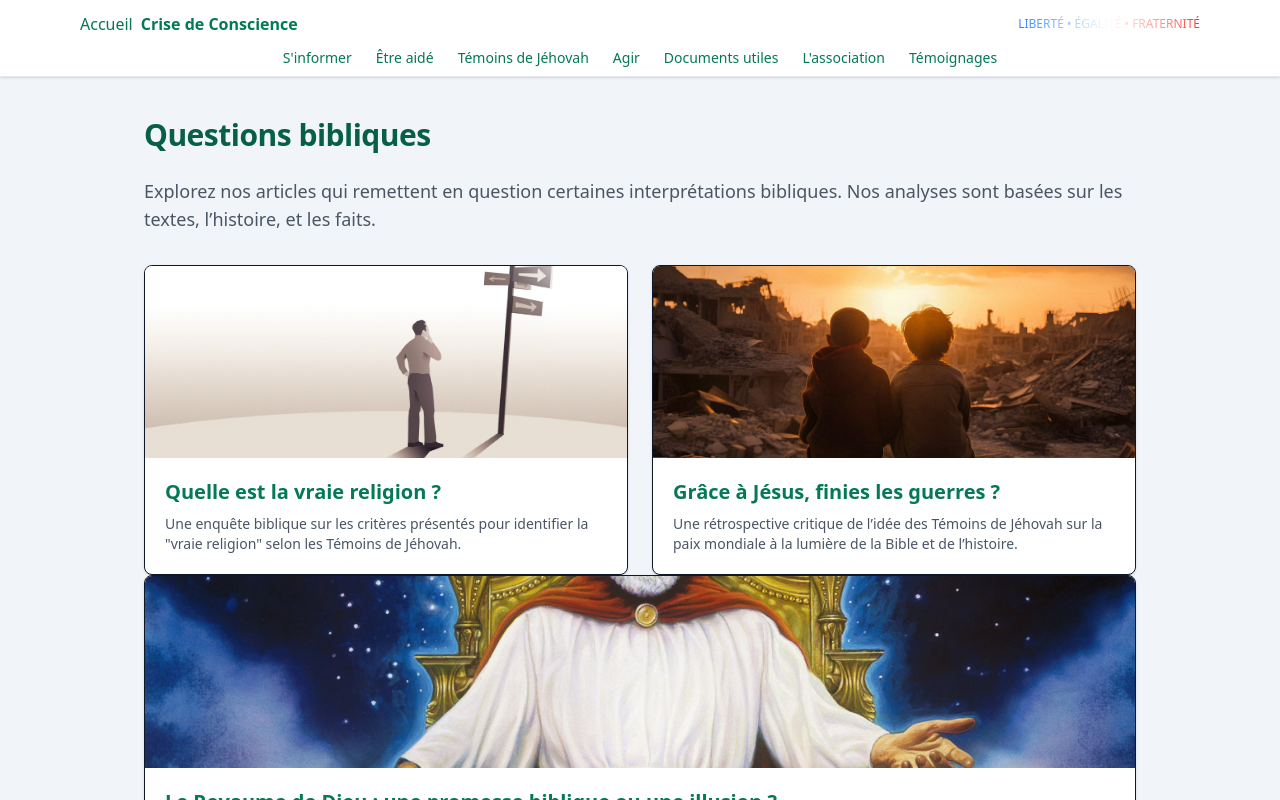
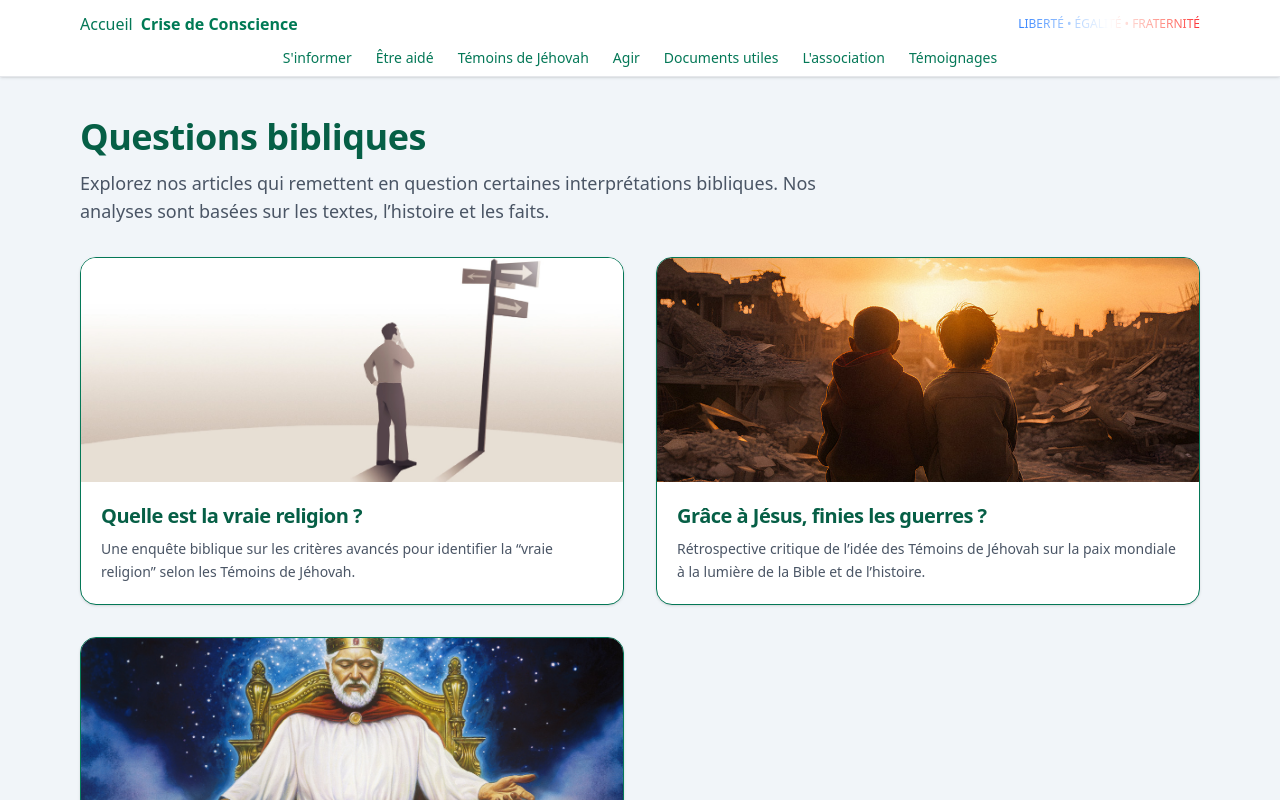
Before and after one commit to creacress/crise_de_conscience-main, a Next.js app: page /temoins-de-jehovah/contre-articles/questions-bibliques in a window 1280 px wide. Shown: the top 800 px of the page. Built offline with nearby package versions, Linux system fonts and the light colour scheme.

Commit message:
adjust question biblique / page.tsx

```diff
--- a/src/app/temoins-de-jehovah/contre-articles/questions-bibliques/page.tsx
+++ b/src/app/temoins-de-jehovah/contre-articles/questions-bibliques/page.tsx
@@ -1,87 +1,100 @@
+import Link from "next/link";
+import Image from "next/image";
+import type { FC } from "react";
 
+// Types
+type Article = {
+  href: string;
+  title: string;
+  description: string;
+  img: string;
+  alt: string;
+};
 
-import Link from 'next/link';
-import Image from 'next/image';
-
-export default function QuestionsBibliques() {
-  return (
-    <div className="max-w-5xl mx-auto px-4 py-10">
-      <h1 className="text-3xl font-bold text-gray-800 mb-6">
-        Questions bibliques
-      </h1>
-      <p className="text-gray-600 text-lg mb-8">
-        Explorez nos articles qui remettent en question certaines
-        interprétations bibliques. Nos analyses sont basées sur les textes,
-        l’histoire, et les faits.
-      </p>
-
-      <div className="grid grid-cols-1 sm:grid-cols-2 md:grid-cols-2 gap-6">
-        <div className="relative bg-white border rounded-lg overflow-hidden shadow hover:shadow-xl transition duration-300 group">
-          <div className="relative overflow-hidden h-48">
+const ArticleCard: FC<Article> = ({ href, title, description, img, alt }) => (
+  <li className="relative">
+    <Link
+      href={href}
+      className="group block bg-white border rounded-2xl overflow-hidden shadow-sm hover:shadow-xl transition-shadow duration-300 focus:outline-none focus-visible:ring-2 focus-visible:ring-blue-500"
+      aria-label={title}
+    >
+      <div className="relative h-48 sm:h-56">
         <Image
-              src="/502015177_univ_lsr_lg.jpg"
-              alt="Image symbolique sur la vraie religion"
+          src={img}
+          alt={alt}
           fill
-              className="object-cover transform group-hover:scale-105 transition duration-300"
+          sizes="(max-width: 640px) 100vw, (max-width: 1024px) 50vw, 600px"
+          className="object-cover transition-transform duration-300 group-hover:scale-105"
+          priority={false}
         />
       </div>
       <div className="p-5">
-            <Link
-              href="/temoins-de-jehovah/contre-articles/questions-bibliques/quelle-est-la-vraie-religion"
-              className="text-xl font-semibold text-blue-600 hover:underline"
-            >
-              Quelle est la vraie religion ?
-            </Link>
-            <p className="text-gray-600 mt-2 text-sm">
-              Une enquête biblique sur les critères présentés pour identifier la
-              "vraie religion" selon les Témoins de Jéhovah.
+        <h3 className="text-lg sm:text-xl font-semibold text-blue-700 group-hover:underline">
+          {title}
+        </h3>
+        <p className="text-gray-600 mt-2 text-sm leading-relaxed">
+          {description}
         </p>
       </div>
-        </div>
+    </Link>
+  </li>
+);
 
-        <div className="relative bg-white border rounded-lg overflow-hidden shadow hover:shadow-xl transition duration-300 group">
-          <div className="overflow-hidden h-48">
-            <img
-              src="/502000362_univ_pnr_lg.jpg"
-              alt="Image de fille devant une ville détruite"
-              className="w-full h-full object-cover transform group-hover:scale-105 transition duration-300"
-            />
-          </div>
-          <div className="p-5">
-            <Link
-              href="/temoins-de-jehovah/contre-articles/questions-bibliques/jesus-christ/finies-les-guerres"
-              className="text-xl font-semibold text-blue-600 hover:underline"
-            >
-              Grâce à Jésus, finies les guerres ?
-            </Link>
-            <p className="text-gray-600 mt-2 text-sm">
-              Une rétrospective critique de l’idée des Témoins de Jéhovah sur la
-              paix mondiale à la lumière de la Bible et de l’histoire.
+const articles: ReadonlyArray<Article> = [
+  {
+    href:
+      "/temoins-de-jehovah/contre-articles/questions-bibliques/quelle-est-la-vraie-religion",
+    title: "Quelle est la vraie religion ?",
+    description:
+      "Une enquête biblique sur les critères avancés pour identifier la “vraie religion” selon les Témoins de Jéhovah.",
+    img: "/502015177_univ_lsr_lg.jpg",
+    alt: "Image symbolique sur la vraie religion",
+  },
+  {
+    href:
+      "/temoins-de-jehovah/contre-articles/questions-bibliques/jesus-christ/finies-les-guerres",
+    title: "Grâce à Jésus, finies les guerres ?",
+    description:
+      "Rétrospective critique de l’idée des Témoins de Jéhovah sur la paix mondiale à la lumière de la Bible et de l’histoire.",
+    img: "/502000362_univ_pnr_lg.jpg",
+    alt: "Jeune fille devant une ville détruite",
+  },
+  {
+    href:
+      "/temoins-de-jehovah/contre-articles/questions-bibliques/jesus-christ/royaume-de-dieu",
+    title: "Le Royaume de Dieu : promesse biblique ou illusion ?",
+    description:
+      "Analyse de la promesse du Royaume de Dieu selon les Témoins de Jéhovah et de son interprétation dans le contexte biblique.",
+    img: "/502012120_univ_lsr_lg.jpg",
+    alt: "Jésus-Christ et la paix mondiale",
+  },
+] as const;
+
+const QuestionsBibliques: FC = () => {
+  return (
+    <main className="max-w-6xl mx-auto px-4 py-10">
+      <header className="mb-8">
+        <h1 className="text-3xl md:text-4xl font-bold text-gray-900">
+          Questions bibliques
+        </h1>
+        <p className="text-gray-600 text-base md:text-lg mt-3 max-w-3xl">
+          Explorez nos articles qui remettent en question certaines interprétations
+          bibliques. Nos analyses sont basées sur les textes, l’histoire et les faits.
         </p>
-          </div>
-        </div>
-      </div>
-      <div className="relative bg-white border rounded-lg overflow-hidden shadow hover:shadow-xl transition duration-300 group">
-        <div className="overflow-hidden h-48">
-          <img
-            src="/502012120_univ_lsr_lg.jpg"
-            alt="Jesus-Christ et la paix mondiale"
-            className="w-full h-full object-cover transform group-hover:scale-105 transition duration-300"
-          />
-        </div>
-        <div className="p-5">
-          <Link
-            href="/temoins-de-jehovah/contre-articles/questions-bibliques/jesus-christ/royaume-de-dieu"
-            className="text-xl font-semibold text-blue-600 hover:underline"
-          >
-            Le Royaume de Dieu : une promesse biblique ou une illusion ?
-          </Link>
-          <p className="text-gray-600 mt-2 text-sm">
-            Une analyse de la promesse du Royaume de Dieu selon les Témoins de
-            Jéhovah, et comment elle est interprétée dans le contexte biblique.
-          </p>
-        </div>
-      </div>
-    </div>
+      </header>
+
+      <section aria-labelledby="articles-heading">
+        <h2 id="articles-heading" className="sr-only">
+          Liste d’articles
+        </h2>
+        <ul className="grid grid-cols-1 sm:grid-cols-2 gap-6 md:gap-8">
+          {articles.map((a) => (
+            <ArticleCard key={a.href} {...a} />
+          ))}
+        </ul>
+      </section>
+    </main>
   );
-}
+};
+
+export default QuestionsBibliques;
```
Lines whose indentation alone changed are shown as unchanged.
